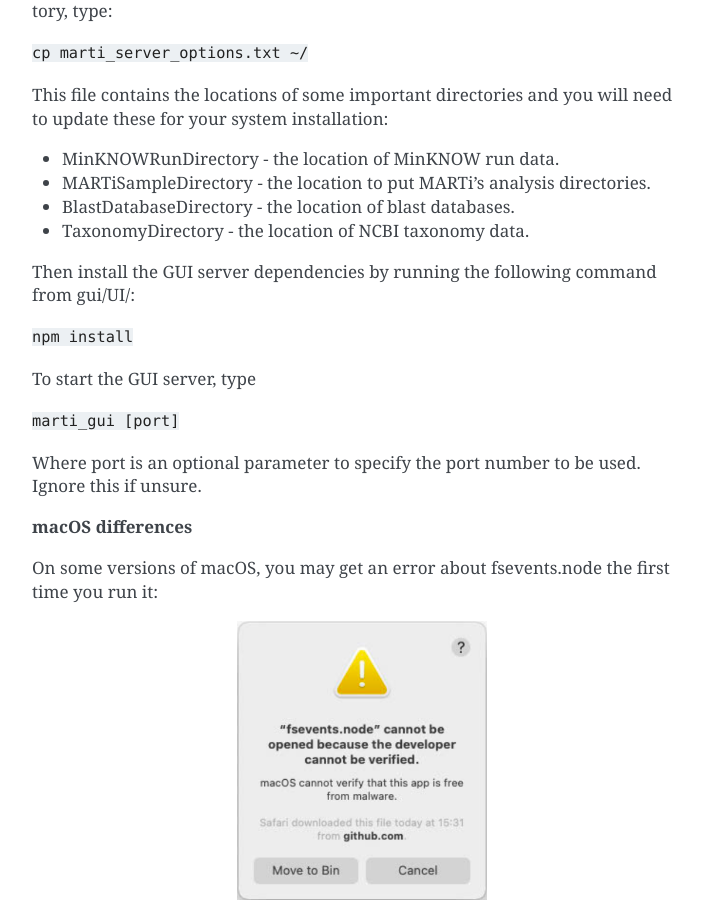
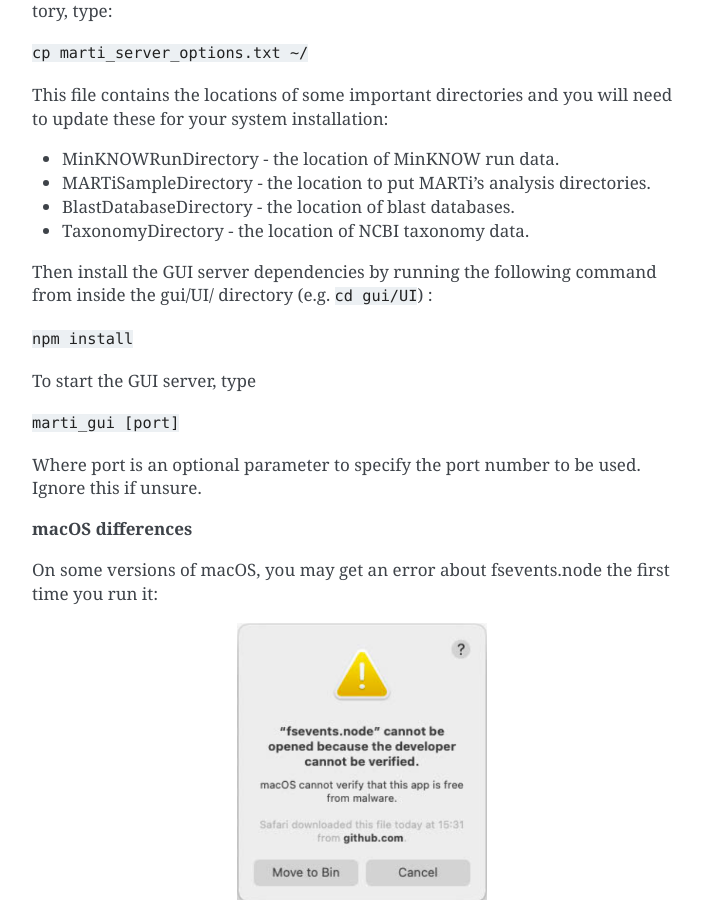
Before and after one commit to richardmleggett/MARTi, a Sphinx documentation site: the page built from docs/source/installation.rst, in a window 1280 px wide and 900 px high, scrolled down 2283 px. Shown: the whole window, without its empty margins (388-1090 px from the left). Built offline with Sphinx 7.4.7, drawn with Linux system fonts in a browser that asks for light colours; formulas are drawn with MathJax 3.

Commit message:
Update installation.rst

```diff
--- a/docs/source/installation.rst
+++ b/docs/source/installation.rst
@@ -80,7 +80,7 @@ This file contains the locations of some important directories and you will need
 * BlastDatabaseDirectory - the location of blast databases.
 * TaxonomyDirectory - the location of NCBI taxonomy data.
 
-Then install the GUI server dependencies by running the following command from gui/UI/:
+Then install the GUI server dependencies by running the following command from inside the gui/UI/ directory (e.g. ``cd gui/UI``) :
 
 ``npm install``
 
```
